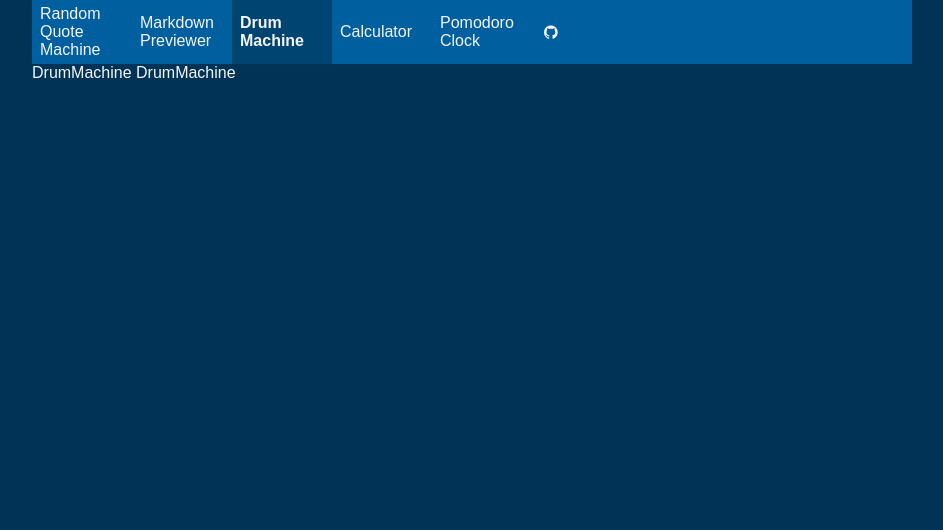
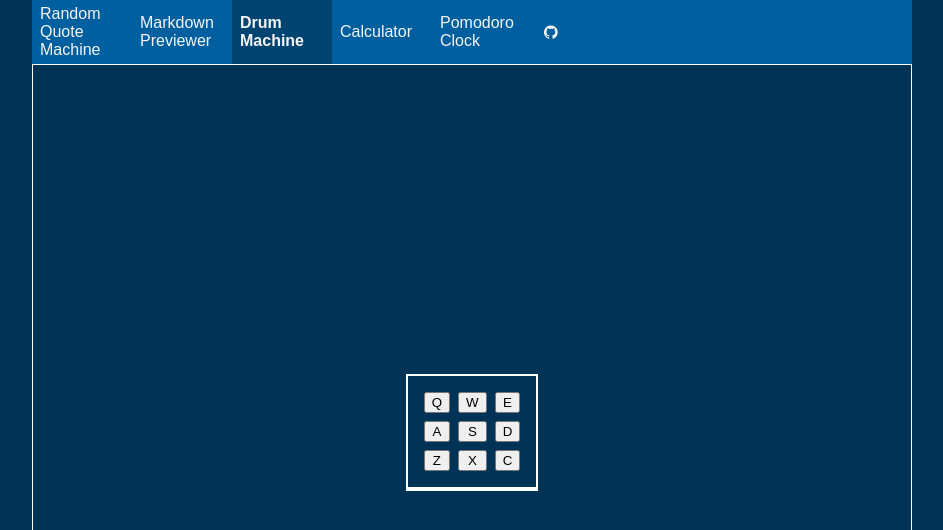
Before and after one commit to jbockerstette/react-freecodecamp-projects, a React (Create React App) app: page /drum-machine in a window 1280 px wide. Shown: the top 530 px of the page, without its empty margins (168-1111 px from the left). Built offline with nearby package versions, Linux system fonts and the light colour scheme; the HTML template or start-up script is replaced by a standard one.

Commit message:
Passes freecodecamp tests but does not look very good.

```diff
--- /dev/null
+++ b/src/DrumMachine.css
@@ -0,0 +1,35 @@
+.grid {
+  display: grid;
+  border: 1px solid white;
+  grid-template-columns: 1fr auto 1fr;
+  grid-template-rows: 1fr auto 1fr;
+  height: 100%;
+}
+
+.grid #drum-machine {
+  border: 1px solid white;
+  grid-column: 2;
+  grid-row: 2;
+  justify-self: stretch;
+  align-self: stretch;
+}
+
+.grid #drums {
+  display: grid;
+  grid-template-columns: repeat(3, auto);
+  grid-template-rows: repeat(3, auto);
+  border: 1px solid white;
+  grid-gap: 0.5rem;
+  padding: 1rem;
+  justify-self: stretch;
+  align-self: stretch;
+}
+
+.grid #display {
+  border: 1px solid white;
+  justify-self: stretch;
+  align-self: stretch;
+}
+
+.drum-pad {
+}
--- a/src/DrumMachine.js
+++ b/src/DrumMachine.js
@@ -1,5 +1,96 @@
 import React from 'react';
+import './DrumMachine.css';
+import DrumPad from './DrumPad';
 
-const DrumMachine = () => <div>DrumMachine DrumMachine</div>;
+const drumPads = [
+  {
+    keyCode: 81,
+    keyTrigger: 'Q',
+    id: 'Heater-1',
+    url: 'https://s3.amazonaws.com/freecodecamp/drums/Heater-1.mp3'
+  },
+  {
+    keyCode: 87,
+    keyTrigger: 'W',
+    id: 'Heater-2',
+    url: 'https://s3.amazonaws.com/freecodecamp/drums/Heater-2.mp3'
+  },
+  {
+    keyCode: 69,
+    keyTrigger: 'E',
+    id: 'Heater-3',
+    url: 'https://s3.amazonaws.com/freecodecamp/drums/Heater-3.mp3'
+  },
+  {
+    keyCode: 65,
+    keyTrigger: 'A',
+    id: 'Heater-4',
+    url: 'https://s3.amazonaws.com/freecodecamp/drums/Heater-4_1.mp3'
+  },
+  {
+    keyCode: 83,
+    keyTrigger: 'S',
+    id: 'Clap',
+    url: 'https://s3.amazonaws.com/freecodecamp/drums/Heater-6.mp3'
+  },
+  {
+    keyCode: 68,
+    keyTrigger: 'D',
+    id: 'Open-HH',
+    url: 'https://s3.amazonaws.com/freecodecamp/drums/Dsc_Oh.mp3'
+  },
+  {
+    keyCode: 90,
+    keyTrigger: 'Z',
+    id: "Kick-n'-Hat",
+    url: 'https://s3.amazonaws.com/freecodecamp/drums/Kick_n_Hat.mp3'
+  },
+  {
+    keyCode: 88,
+    keyTrigger: 'X',
+    id: 'Kick',
+    url: 'https://s3.amazonaws.com/freecodecamp/drums/RP4_KICK_1.mp3'
+  },
+  {
+    keyCode: 67,
+    keyTrigger: 'C',
+    id: 'Closed-HH',
+    url: 'https://s3.amazonaws.com/freecodecamp/drums/Cev_H2.mp3'
+  }
+];
+const Grid = props => <div className="grid">{props.children}</div>;
+
+class DrumMachine extends React.Component {
+  constructor(props) {
+    super(props);
+    this.handleDrumTap = this.handleDrumTap.bind(this);
+    this.state = { desc: '' };
+  }
+
+  handleDrumTap(desc) {
+    this.setState({ desc });
+  }
+
+  render() {
+    return (
+      <Grid>
+        <div id="drum-machine">
+          <div id="drums">
+            {drumPads.map(drumPad => (
+              <DrumPad
+                key={drumPad.id}
+                title={drumPad.keyTrigger}
+                desc={drumPad.id}
+                audioSrc={drumPad.url}
+                onClick={this.handleDrumTap}
+              />
+            ))}
+          </div>
+          <div id="display">{this.state.desc}</div>
+        </div>
+      </Grid>
+    );
+  }
+}
 
 export default DrumMachine;
--- /dev/null
+++ b/src/DrumPad.js
@@ -0,0 +1,53 @@
+import React, { Component } from 'react';
+import PropTypes from 'prop-types';
+import './DrumMachine.css';
+
+class DrumPad extends Component {
+  constructor(props) {
+    super(props);
+    this.audioRef = React.createRef();
+    this.handleClick = this.handleClick.bind(this);
+    this.handleKeyPress = this.handleKeyPress.bind(this);
+  }
+
+  componentDidMount() {
+    document.addEventListener('keypress', this.handleKeyPress);
+  }
+
+  handleClick() {
+    this.props.onClick(this.props.desc);
+    this.audioRef.current.currentTime = 0;
+    this.audioRef.current.play();
+  }
+
+  handleKeyPress(e) {
+    if (e.key.toUpperCase() === this.props.title.toUpperCase()) {
+      this.handleClick();
+    }
+  }
+
+  render() {
+    const { title, audioSrc, desc } = this.props;
+    return (
+      <button className="drum-pad" onClick={this.handleClick} id={desc}>
+        {title}
+        <audio className="clip" id={title} src={audioSrc} ref={this.audioRef}>
+          <track kind="captions" />
+        </audio>
+      </button>
+    );
+  }
+}
+
+DrumPad.propTypes = {
+  title: PropTypes.string.isRequired,
+  audioSrc: PropTypes.string.isRequired,
+  desc: PropTypes.string.isRequired,
+  onClick: PropTypes.func
+};
+
+DrumPad.defaultProps = {
+  onClick: () => {}
+};
+
+export default DrumPad;
```
